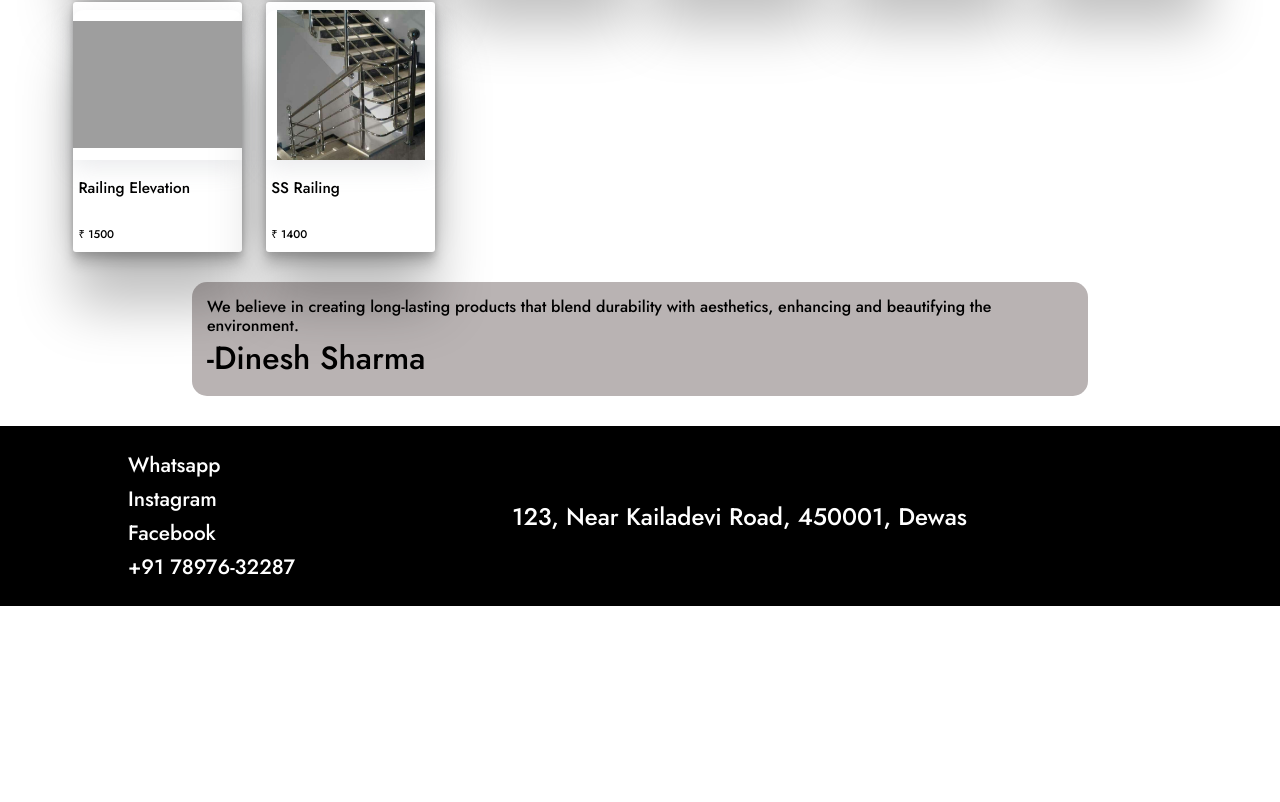
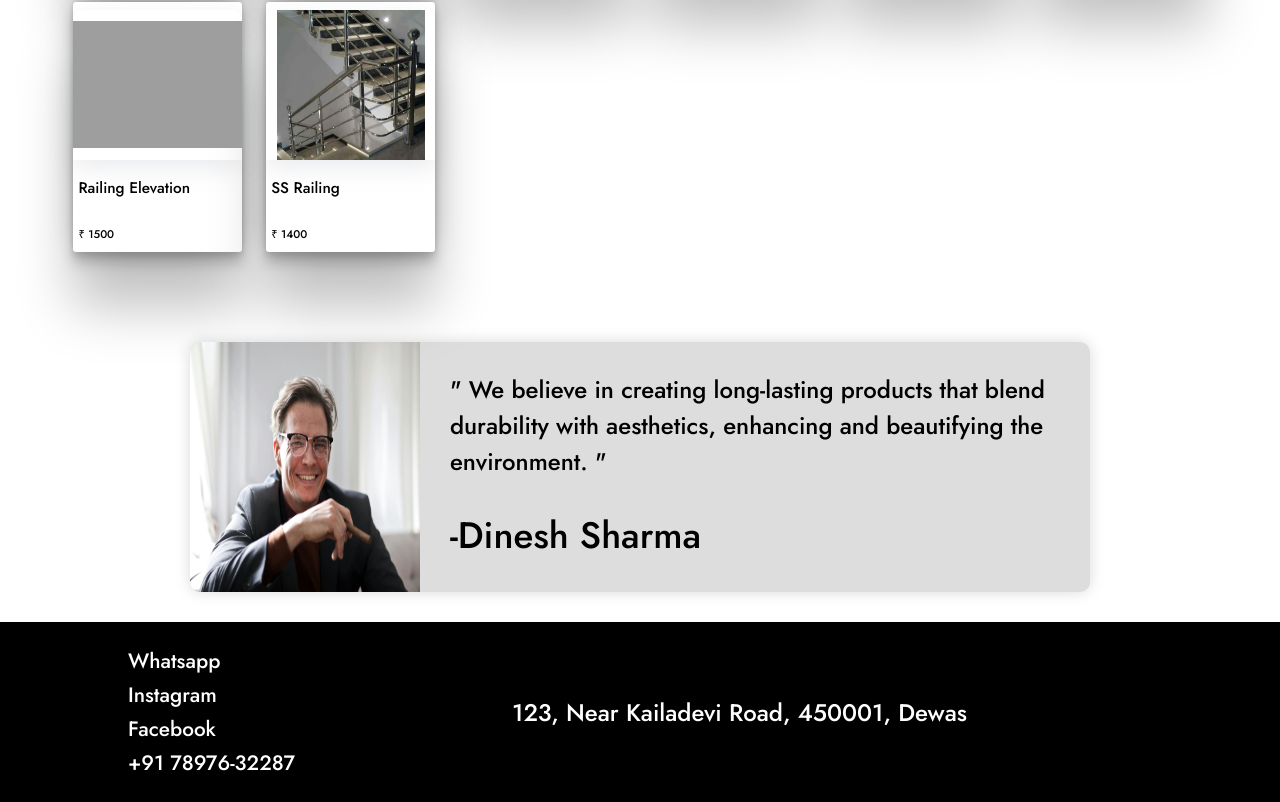
Before and after one commit to kartavya21-dot/NewGenerationAluminium-Fabrication, a React (Vite) app in the folder Frontend/: page / in a window 1280 px wide. Shown: the part 1469-2271 px from the top of the page. Before the commit the page ends 2075 px from the top, so only its background shows below. Built offline with nearby package versions, Linux system fonts and the light colour scheme; grey boxes are pictures that could not be loaded.

Commit message:
Added more responsiveness, maybe last time for home page

```diff
--- a/Frontend/src/Component/AboutUs/AboutUs.css
+++ b/Frontend/src/Component/AboutUs/AboutUs.css
@@ -1,21 +1,132 @@
-.about-us{
+/* @import url(https://fonts.googleapis.com/css?family=Raleway:400,800); */
+@import url('https://fonts.googleapis.com/css2?family=Jost:ital,wght@0,100..900;1,100..900&family=Montserrat:ital,wght@0,100..900;1,100..900&family=Quicksand:wght@300..700&display=swap');
+.about-us {
   /* border: 1px solid blue; */
-    background-color: rgb(185, 179, 179);
-    border-radius: 15px;
+  font-family: 'Raleway', Arial, sans-serif;
+  background-color: #dddddd;
+  border-radius: 10px;
   display: flex;
-    width: 70%;
-    margin: 30px auto 0;
+  width: 80%;
+  /* max-width: 500px; */
+  margin: 50px auto 0;
+  box-shadow: 0 0 15px rgba(0, 0, 0, 0.15);
+
+  font-family: "Montserrat", sans-serif;
+  font-optical-sizing: auto;
+  font-weight: 300;
+  font-style: normal;
+
 }
-.text-area{
+.text-area {
   display: flex;
   flex-direction: column;
   justify-content: space-around;
   padding: 15px;
 }
-.paragraph{
+.paragraph {
   line-height: 19px;
   font-size: 1rem;
 }
-.image{
+.image {
   display: none;
 }
+
+@media (max-width: 375px) {
+}
+
+@media (min-width: 500px) {
+}
+
+/* Small devices (landscape phones, ≥576px) */
+@media (min-width: 576px) and (max-width: 767.98px) {
+}
+
+/* Medium devices (tablets, ≥768px) */
+@media (min-width: 768px) and (max-width: 991px) {
+    .about-us{
+        height: 180px;
+    }
+    .about-us > .image{
+        /* border: 1px solid red; */
+        display: flex;
+        justify-content: center;
+        align-items: center;
+        width: 400px;
+        height: 100%;
+        text-align: center;
+    }
+    .about-us > .image > img{
+        border-radius: 10px 0 0 10px;
+        margin: auto;
+        width: 100%;
+        height: 100%;
+    }
+}
+
+/* Large devices (desktops, ≥992px) */
+@media (min-width: 992px) and (max-width: 1199.98px) {
+    .about-us{
+        margin-top: 50px;
+        width: 900px;
+        height: 250px;
+    }
+    .about-us > .image{
+        /* border: 1px solid red; */
+        display: flex;
+        justify-content: center;
+        align-items: center;
+        width: 500px;
+        height: 100%;
+        text-align: center;
+    }
+    .about-us .text-area{
+        margin-left: 15px;
+    }
+    .about-us p{
+        line-height: 36px;
+        font-size: 1.5rem;
+    }
+    .about-us h1{
+        font-size: 2.3rem;
+    }
+    .about-us > .image > img{
+        border-radius: 10px 0 0 10px;
+        margin: auto;
+        width: 100%;
+        height: 100%;
+    }
+}
+
+/* Extra large devices (large desktops, ≥1200px) */
+@media (min-width: 1200px) {
+    .about-us{
+        margin-top: 90px;
+        width: 900px;
+        height: 250px;
+    }
+    .about-us > .image{
+        /* border: 1px solid red; */
+        display: flex;
+        justify-content: center;
+        align-items: center;
+        width: 500px;
+        height: 100%;
+        text-align: center;
+    }
+    .about-us .text-area{
+        margin-left: 15px;
+    }
+    .about-us p{
+        line-height: 36px;
+        font-size: 1.5rem;
+    }
+    .about-us h1{
+        font-size: 2.3rem;
+    }
+    .about-us > .image > img{
+        border-radius: 10px 0 0 10px;
+        margin: auto;
+        width: 100%;
+        height: 100%;
+    }
+}
--- a/Frontend/src/Component/AboutUs/AboutUs.jsx
+++ b/Frontend/src/Component/AboutUs/AboutUs.jsx
@@ -1,19 +1,19 @@
-import React from 'react'
-import './AboutUs.css'
-import { photo } from '../../assets/assets'
+import React from "react";
+import "./AboutUs.css";
+import { photo } from "../../assets/assets";
 
 const AboutUs = () => {
   return (
-    <div className='about-us'>
-        <div className="text-area">
-            <p className='paragraph'>We believe in creating long-lasting products that blend durability with aesthetics, enhancing and beautifying the environment.</p>
+    <div className="about-us">
+      <div className="image">
+          <img src={photo.image} alt={photo.name} />
+      </div>
+      <div className="text-area">
+            <p className='paragraph'>" We believe in creating long-lasting products that blend durability with aesthetics, enhancing and beautifying the environment. "</p>
             <h1 className='heading'>-Dinesh Sharma</h1>
         </div>
-        <div className="image">
-            <img src={photo.image} alt={photo.name} />
-        </div>
     </div>
-  )
-}
+  );
+};
 
-export default AboutUs
+export default AboutUs;
```
Lines whose indentation alone changed are shown as unchanged.
